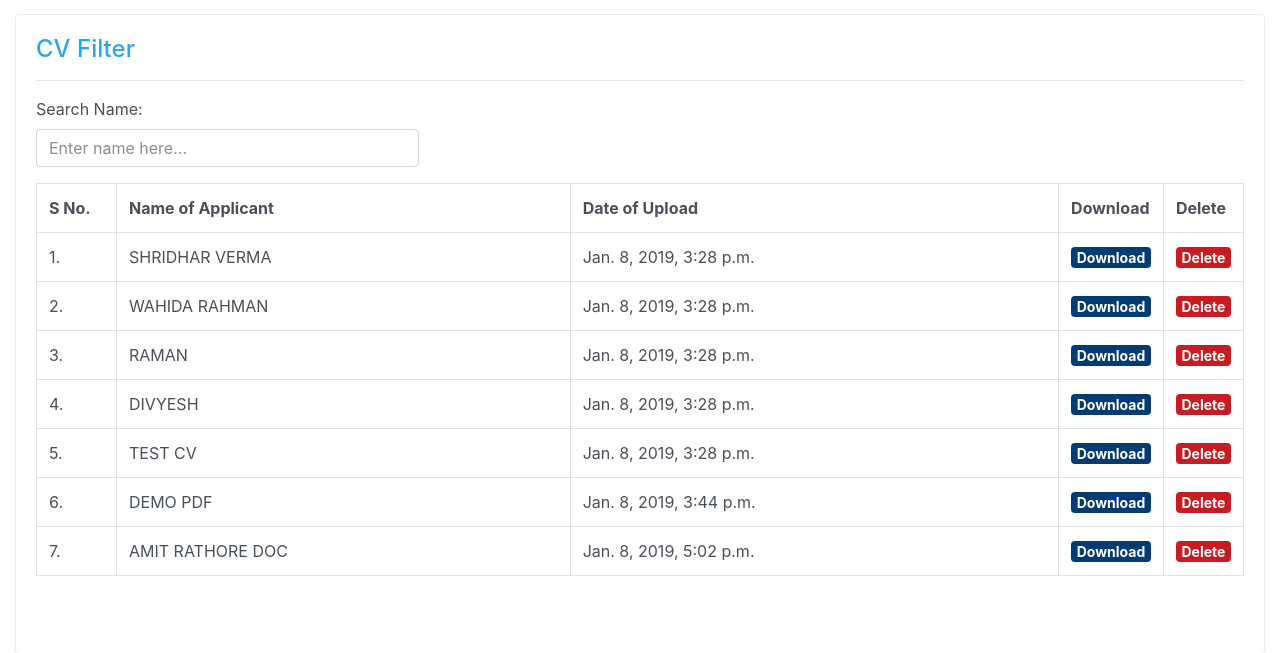
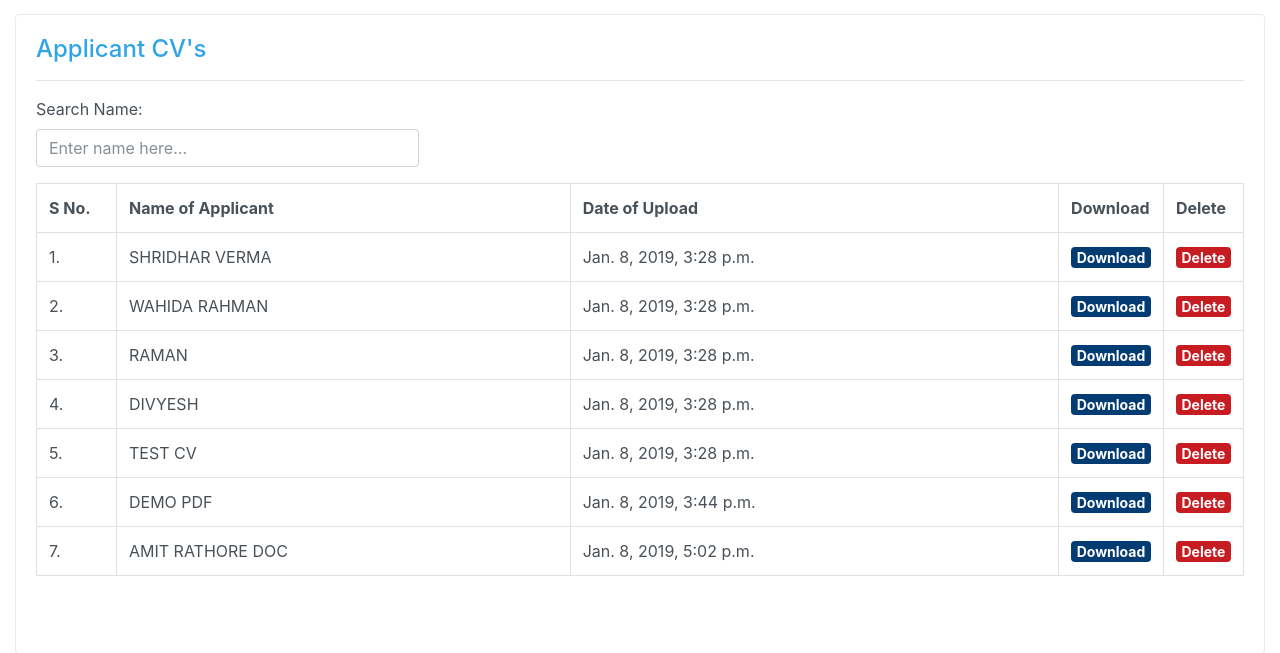
Before and after one commit to dvskhamele/hrscan, a Django app: page /adminpanel/cv/ in a window 1280 px wide. Shown: the part 56-709 px from the top of the page. Run offline with Django 3.2, Linux system fonts and the light colour scheme; data comes from the database, SQL or seed files in the repository; some libraries are stand-ins or nearby versions.

```diff
--- a/scan_app/templates/cv.html
+++ b/scan_app/templates/cv.html
@@ -6,7 +6,7 @@
         <div class="col-lg-12">
           <div class="card border-secondary">
             <div class="card-body">
-              <h4 class="card-title">CV Filter</h4>
+              <h4 class="card-title">Applicant CV's</h4>
               <hr/>
               <div class="row">
                 <div class="col-lg-4 col-md-4">
```
